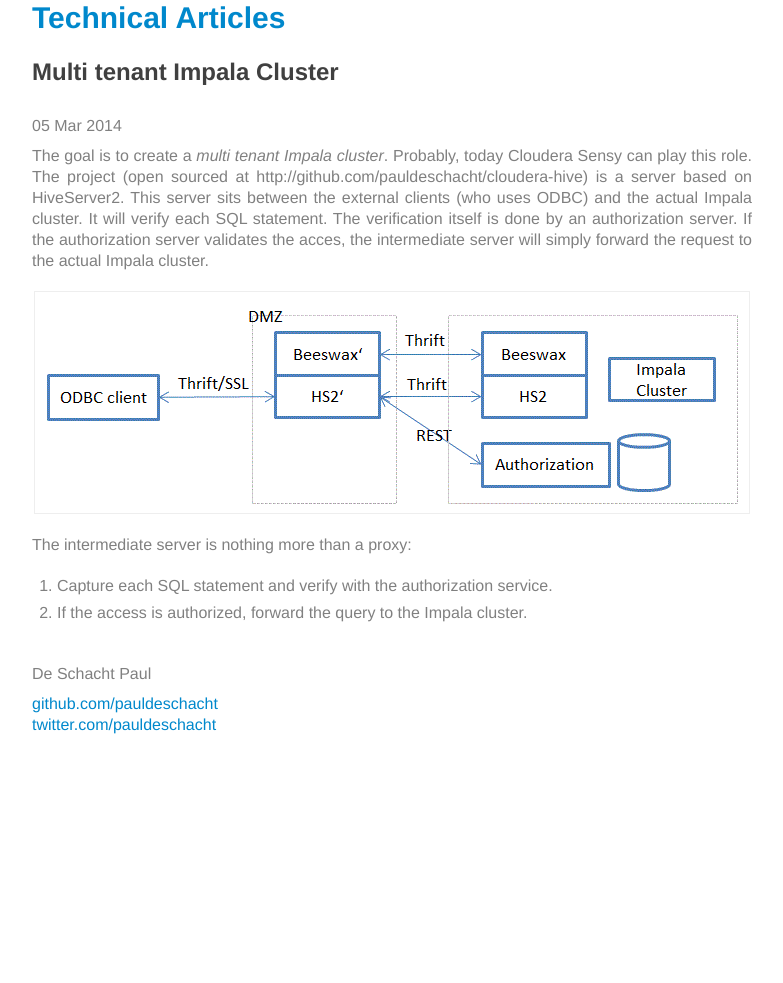
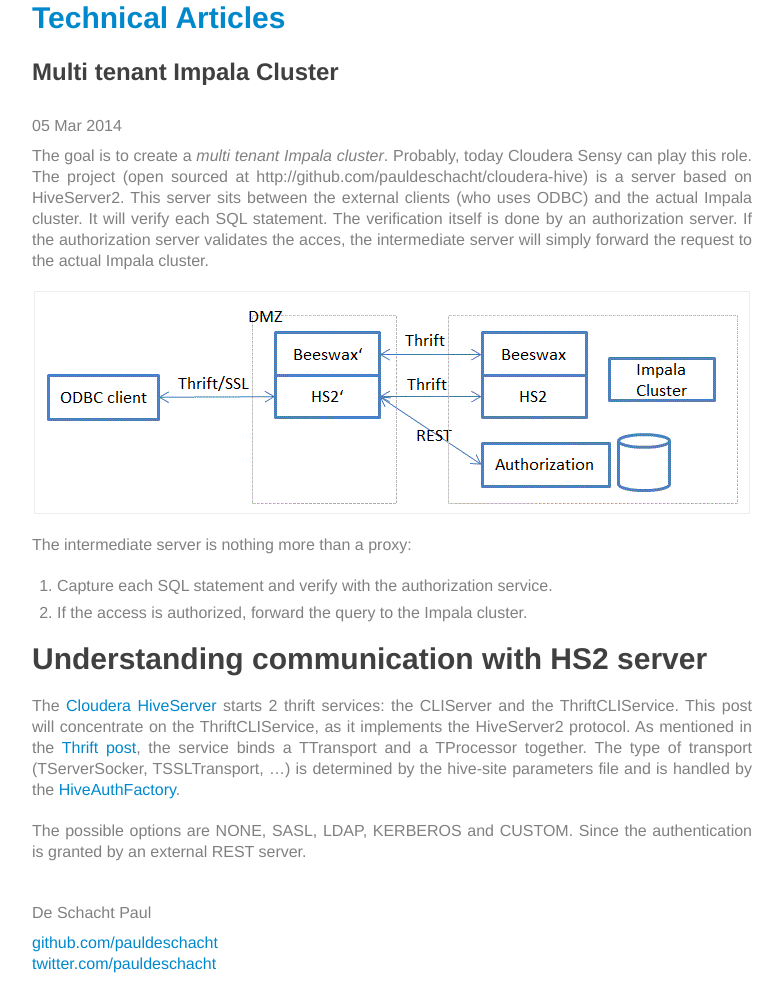
Before and after one commit to pauldeschacht/pauldeschacht.github.io, a Jekyll site: the page built from _posts/2014-03-05-Multi-tenant-Impala-Cluster.md, in a window 1280 px wide. Shown: the whole page, without its empty margins (248-1031 px from the left). Built offline with Jekyll 4.4.1, drawn with Linux system fonts in a browser that asks for light colours; Markdown is read by kramdown in place of the engine named in the settings; before the commit the page ends 900 px from its top, so only the background shows below that.

Commit message:
ongoing draft

```diff
--- a/_posts/2014-03-05-Multi-tenant-Impala-Cluster.md
+++ b/_posts/2014-03-05-Multi-tenant-Impala-Cluster.md
@@ -12,3 +12,10 @@
 The intermediate server is nothing more than a proxy:
 1. Capture each SQL statement and verify with the authorization service.
 2. If the access is authorized, forward the query to the Impala cluster.
+
+
+# Understanding communication with HS2 server
+
+The [Cloudera HiveServer](https://github.com/pauldeschacht/hive/tree/cdh4.5.0-release/service/src/java/org/apache/hive/service) starts 2 thrift services: the CLIServer and the ThriftCLIService. This post will concentrate on the ThriftCLIService, as it implements the HiveServer2 protocol. As mentioned in the [Thrift post](pauldeschacht.github.io/thrift/2014/02/27/Understanding-Trift.html#additional_information), the service binds a TTransport and a TProcessor together. The type of transport (TServerSocker, TSSLTransport, ...) is determined by the hive-site parameters file and is handled by the [HiveAuthFactory](https://github.com/pauldeschacht/hive/blob/cdh4.5.0-release/service/src/java/org/apache/hive/service/auth/HiveAuthFactory.java#L118).
+
+The possible options are NONE, SASL, LDAP, KERBEROS and CUSTOM. Since the authentication is granted by an external REST server.
```
